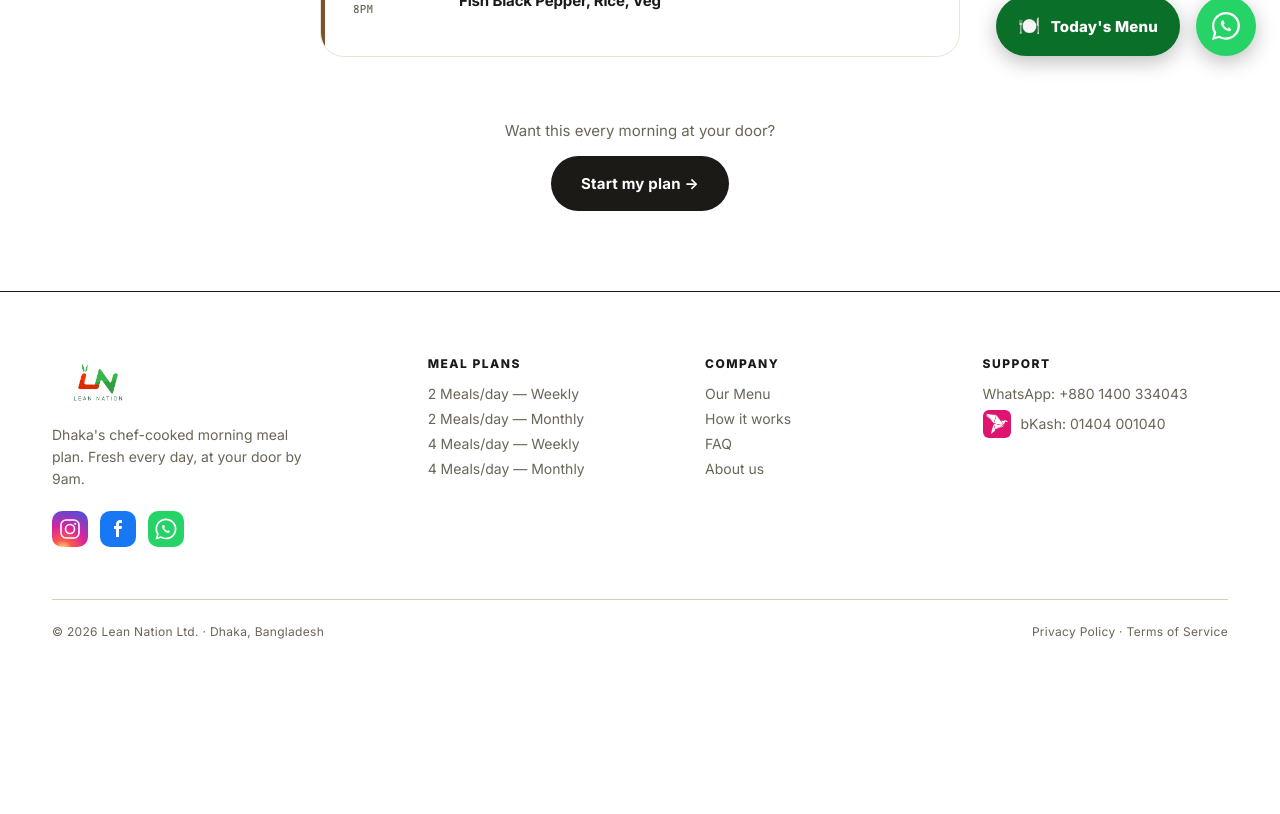
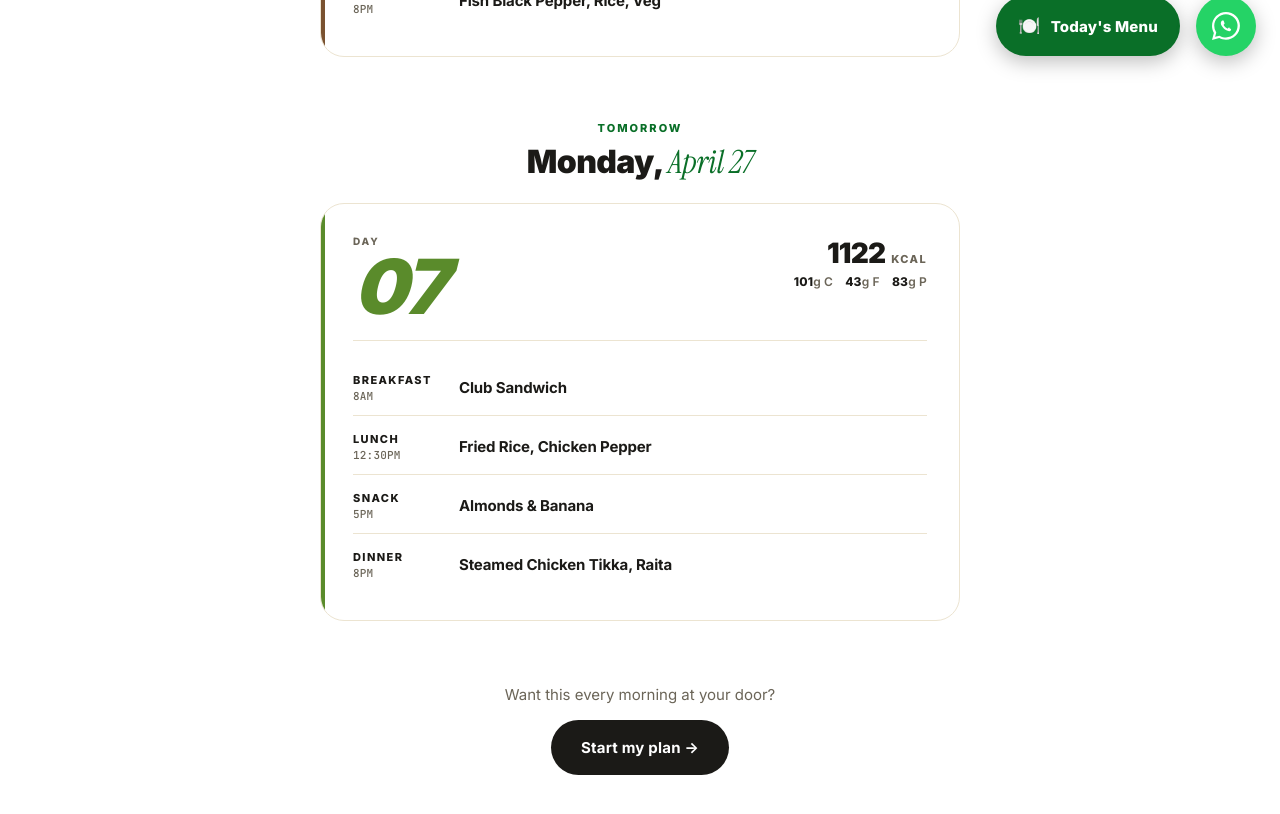
Before and after one commit to weirdogonzalez/LN-Web-1, a Next.js app: page /todaysmenu in a window 1280 px wide. Shown: the part 720-1534 px from the top of the page. Before the commit the page ends 1511 px from the top, so only its background shows below. Built offline with nearby package versions, Linux system fonts and the light colour scheme.

Commit message:
Add tomorrow's menu card below today's on /todaysmenu
Co-Authored-By: Claude Opus 4.7 (1M context) <noreply@anthropic.com>

```diff
--- a/app/todaysmenu/page.tsx
+++ b/app/todaysmenu/page.tsx
@@ -41,14 +41,14 @@ const DAY_MACROS: Record<number, { c: number; f: number }> = {
   10: { c: 141, f: 53 },
 };
 
-function getLocalParts() {
+function getLocalParts(d: Date = new Date()) {
   const fmt = new Intl.DateTimeFormat("en-US", {
     weekday: "long",
     month: "long",
     day: "numeric",
     year: "numeric",
   });
-  const parts = fmt.formatToParts(new Date());
+  const parts = fmt.formatToParts(d);
   const map: Record<string, string> = {};
   parts.forEach((p) => { map[p.type] = p.value; });
   return {
@@ -59,6 +59,14 @@ function getLocalParts() {
   };
 }
 
+type DayInfo = {
+  weekday: string;
+  month: string;
+  day: number;
+  year: number;
+  menuDay: number;
+};
+
 function menuDayFor(dayOfMonth: number): number {
   if (dayOfMonth === 31) return 5;
   return ((dayOfMonth - 1) % 10) + 1;
@@ -66,17 +74,17 @@ function menuDayFor(dayOfMonth: number): number {
 
 export default function TodaysMenuPage() {
   const pageRef = useRef<HTMLDivElement>(null);
-  const [today, setToday] = useState<{
-    weekday: string;
-    month: string;
-    day: number;
-    year: number;
-    menuDay: number;
-  } | null>(null);
+  const [today, setToday] = useState<DayInfo | null>(null);
+  const [tomorrow, setTomorrow] = useState<DayInfo | null>(null);
 
   useEffect(() => {
-    const parts = getLocalParts();
-    setToday({ ...parts, menuDay: menuDayFor(parts.day) });
+    const todayParts = getLocalParts();
+    setToday({ ...todayParts, menuDay: menuDayFor(todayParts.day) });
+
+    const tomorrowDate = new Date();
+    tomorrowDate.setDate(tomorrowDate.getDate() + 1);
+    const tomorrowParts = getLocalParts(tomorrowDate);
+    setTomorrow({ ...tomorrowParts, menuDay: menuDayFor(tomorrowParts.day) });
   }, []);
 
   useGSAP(
@@ -88,15 +96,63 @@ export default function TodaysMenuPage() {
         { y: 0, opacity: 1, duration: 0.7, stagger: 0.08, ease: "power3.out" }
       );
       gsap.fromTo(
-        ".today-card",
+        ".today-card, .tomorrow-card, .tomorrow-head",
         { y: 30, opacity: 0 },
-        { y: 0, opacity: 1, duration: 0.7, ease: "power2.out", delay: 0.3 }
+        { y: 0, opacity: 1, duration: 0.7, stagger: 0.1, ease: "power2.out", delay: 0.3 }
       );
     },
     { scope: pageRef, dependencies: [today] }
   );
 
-  if (!today) {
+  function renderCard(info: DayInfo, extraClass: string) {
+    const d = MENU[info.menuDay];
+    const m = DAY_MACROS[info.menuDay];
+    const a = DAY_ACCENTS[info.menuDay];
+    return (
+      <article
+        className={`menu-day-card ${extraClass}`}
+        style={{ ["--day-accent" as string]: a, opacity: 0 }}
+      >
+        <header className="menu-day-header">
+          <div className="menu-day-num-wrap">
+            <span className="menu-day-eyebrow">Day</span>
+            <span className="menu-day-num">
+              {info.menuDay.toString().padStart(2, "0")}
+            </span>
+          </div>
+          <div className="menu-day-macros">
+            <div className="menu-day-kcal">
+              <span className="kcal-num">{d.cal}</span>
+              <span className="kcal-unit">kcal</span>
+            </div>
+            <div className="menu-day-macro-row">
+              <span><b>{m.c}</b>g C</span>
+              <span><b>{m.f}</b>g F</span>
+              <span><b>{d.protein}</b>g P</span>
+            </div>
+          </div>
+        </header>
+        <ul className="menu-day-meals">
+          {MEAL_LABELS.map(({ key, label, time }) => {
+            const meal = d[key];
+            return (
+              <li key={key} className="menu-meal-row">
+                <div className="menu-meal-left">
+                  <span className="menu-meal-label">{label}</span>
+                  <span className="menu-meal-time">{time}</span>
+                </div>
+                <div className="menu-meal-right">
+                  <span className="menu-meal-name">{meal.name}</span>
+                </div>
+              </li>
+            );
+          })}
+        </ul>
+      </article>
+    );
+  }
+
+  if (!today || !tomorrow) {
     return (
       <div ref={pageRef} className="faq-page">
         <div className="wrap" style={{ minHeight: "60vh" }} />
@@ -104,10 +160,6 @@ export default function TodaysMenuPage() {
       </div>
     );
   }
-
-  const day = MENU[today.menuDay];
-  const macros = DAY_MACROS[today.menuDay];
-  const accent = DAY_ACCENTS[today.menuDay];
 
   return (
     <div ref={pageRef} className="faq-page">
@@ -141,50 +193,42 @@ export default function TodaysMenuPage() {
         </div>
 
         <div style={{ maxWidth: 640, margin: "56px auto 0" }}>
-          <article
-            className="menu-day-card today-card"
+          {renderCard(today, "today-card")}
+        </div>
+
+        <div
+          className="tomorrow-head"
+          style={{
+            maxWidth: 640,
+            margin: "64px auto 20px",
+            textAlign: "center",
+            opacity: 0,
+          }}
+        >
+          <p
+            className="eyebrow"
+            style={{ marginBottom: 6 }}
+          >
+            Tomorrow
+          </p>
+          <h2
             style={{
-              ["--day-accent" as string]: accent,
-              opacity: 0,
+              fontSize: "clamp(24px,2.6vw,32px)",
+              fontWeight: 900,
+              letterSpacing: "-0.02em",
+              color: "var(--ink)",
+              margin: 0,
             }}
           >
-            <header className="menu-day-header">
-              <div className="menu-day-num-wrap">
-                <span className="menu-day-eyebrow">Day</span>
-                <span className="menu-day-num">
-                  {today.menuDay.toString().padStart(2, "0")}
-                </span>
-              </div>
-              <div className="menu-day-macros">
-                <div className="menu-day-kcal">
-                  <span className="kcal-num">{day.cal}</span>
-                  <span className="kcal-unit">kcal</span>
-                </div>
-                <div className="menu-day-macro-row">
-                  <span><b>{macros.c}</b>g C</span>
-                  <span><b>{macros.f}</b>g F</span>
-                  <span><b>{day.protein}</b>g P</span>
-                </div>
-              </div>
-            </header>
+            {tomorrow.weekday},{" "}
+            <span className="italic-accent">
+              {tomorrow.month} {tomorrow.day}
+            </span>
+          </h2>
+        </div>
 
-            <ul className="menu-day-meals">
-              {MEAL_LABELS.map(({ key, label, time }) => {
-                const meal = day[key];
-                return (
-                  <li key={key} className="menu-meal-row">
-                    <div className="menu-meal-left">
-                      <span className="menu-meal-label">{label}</span>
-                      <span className="menu-meal-time">{time}</span>
-                    </div>
-                    <div className="menu-meal-right">
-                      <span className="menu-meal-name">{meal.name}</span>
-                    </div>
-                  </li>
-                );
-              })}
-            </ul>
-          </article>
+        <div style={{ maxWidth: 640, margin: "0 auto" }}>
+          {renderCard(tomorrow, "tomorrow-card")}
         </div>
 
         <div style={{ textAlign: "center", marginTop: 64, paddingBottom: 80 }}>
```
